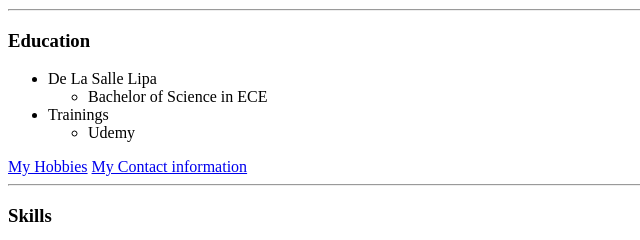
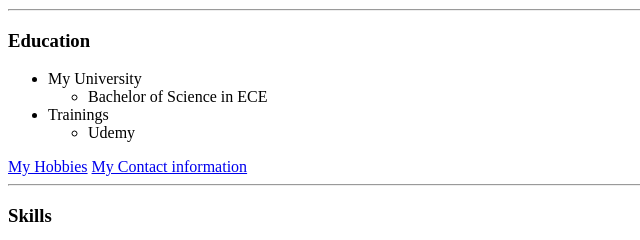
Before and after one commit to Iung17/samplecv, a plain HTML site: page index.html in a window 1280 px wide. Shown: the part 2072-2312 px from the top of the page, 0-640 px from the left. Drawn offline with Linux system fonts and the light colour scheme.

Commit message:
Updated school

```diff
--- a/index.html
+++ b/index.html
@@ -15,7 +15,7 @@
   <hr>
   <h3>Education</h3>
   <ul>
-    <li>De La Salle Lipa
+    <li>My University
       <ul>
         <li>Bachelor of Science in ECE</li>
       </ul>
```
